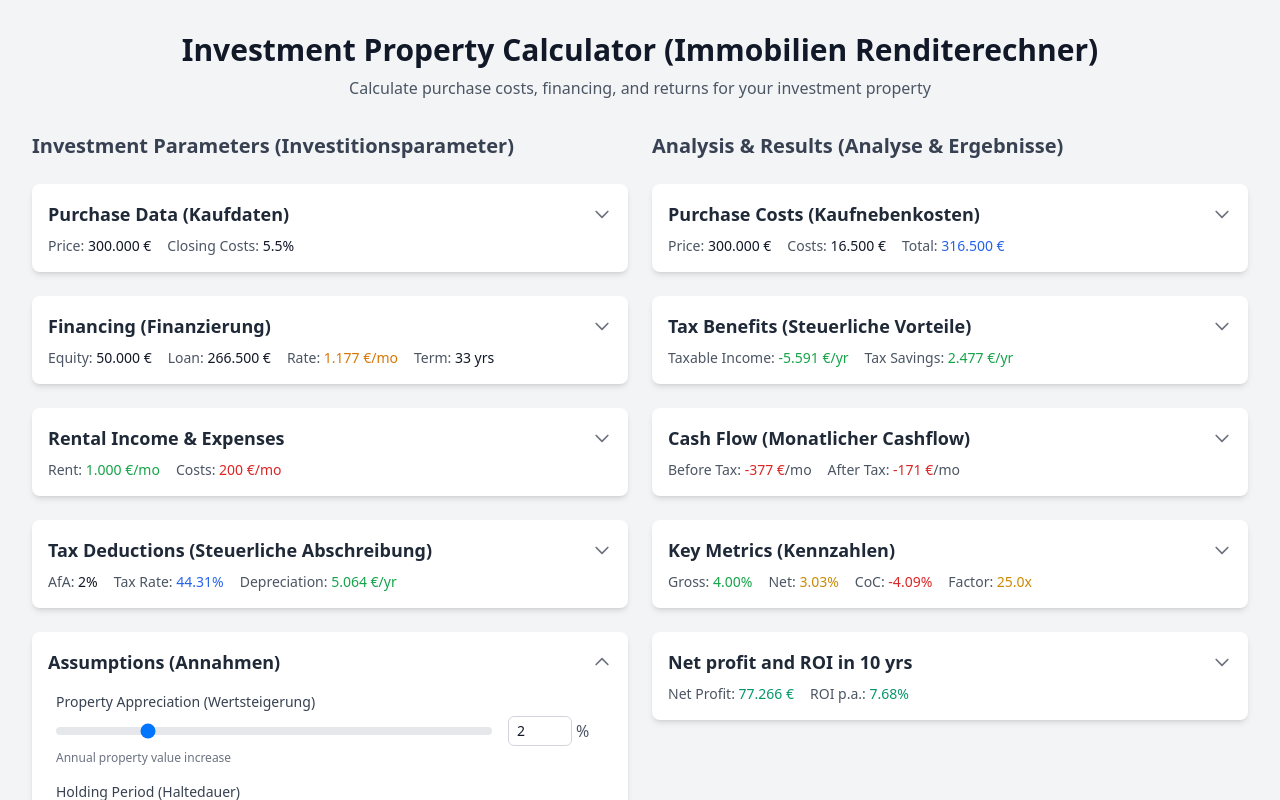
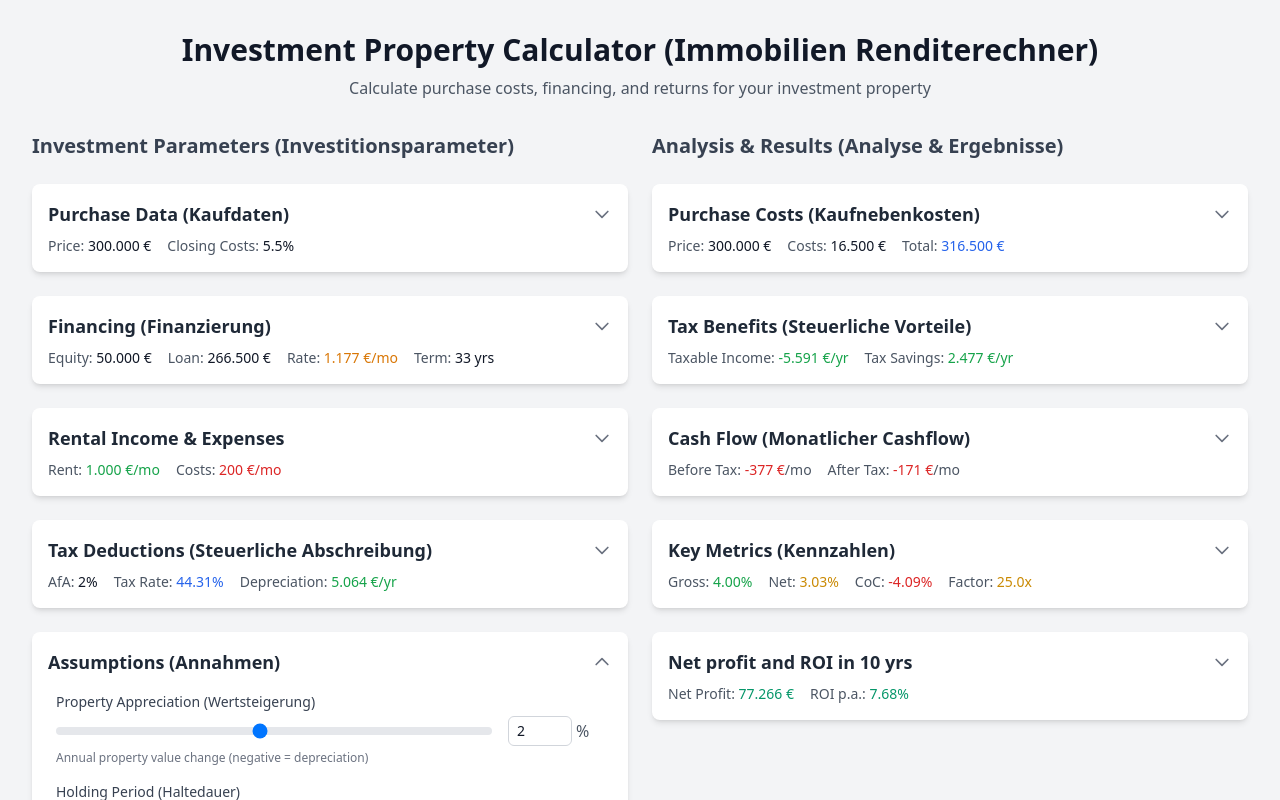
Before and after one commit to isobolev/Investment-Property-Calculator, a Vue app: page / in a window 1280 px wide. Both pictures are taken after a click on the button "Assumptions (Annahmen)". Shown: the top 800 px of the page. Built offline with nearby package versions, Linux system fonts and the light colour scheme.

Commit message:
prop appreciation can be negative

```diff
--- a/src/components/AssumptionsInput.vue
+++ b/src/components/AssumptionsInput.vue
@@ -53,7 +53,7 @@ const isExpanded = ref(false);
           <input
             v-model.number="appreciationRate"
             type="range"
-            min="0"
+            min="-5"
             max="10"
             step="0.5"
             class="h-2 flex-1 cursor-pointer appearance-none rounded-lg bg-gray-200"
@@ -62,15 +62,15 @@ const isExpanded = ref(false);
             <input
               v-model.number="appreciationRate"
               type="number"
-              min="0"
-              max="20"
+              min="-5"
+              max="10"
               step="0.5"
               class="w-16 rounded-md border border-gray-300 px-2 py-1 text-sm focus:border-blue-500 focus:ring-2 focus:ring-blue-500"
             />
             <span class="text-gray-600">%</span>
           </div>
         </div>
-        <p class="mt-1 text-xs text-gray-500">Annual property value increase</p>
+        <p class="mt-1 text-xs text-gray-500">Annual property value change (negative = depreciation)</p>
       </div>
 
       <!-- Holding Period -->
```
